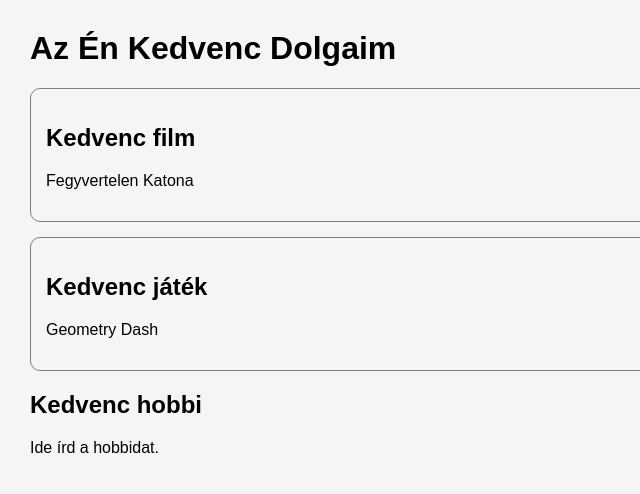
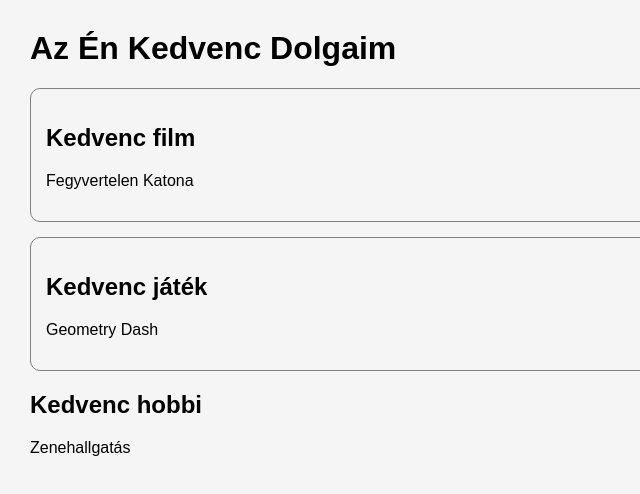
Before and after one commit to 0D3viLEyeD0/kedvenceim-weboldal, a plain HTML site: page index.html in a window 1280 px wide. Shown: the full height of the page, 0-640 px from the left. Drawn offline with Linux system fonts and the light colour scheme.

Commit message:
Kedvenc hobbi

```diff
--- a/index.html
+++ b/index.html
@@ -20,7 +20,7 @@
 
     </section>
     <h2>Kedvenc hobbi</h2>
-    <p>Ide írd a hobbidat.</p>
+    <p>Zenehallgatás</p>
     </section>
 
 </body>
```
